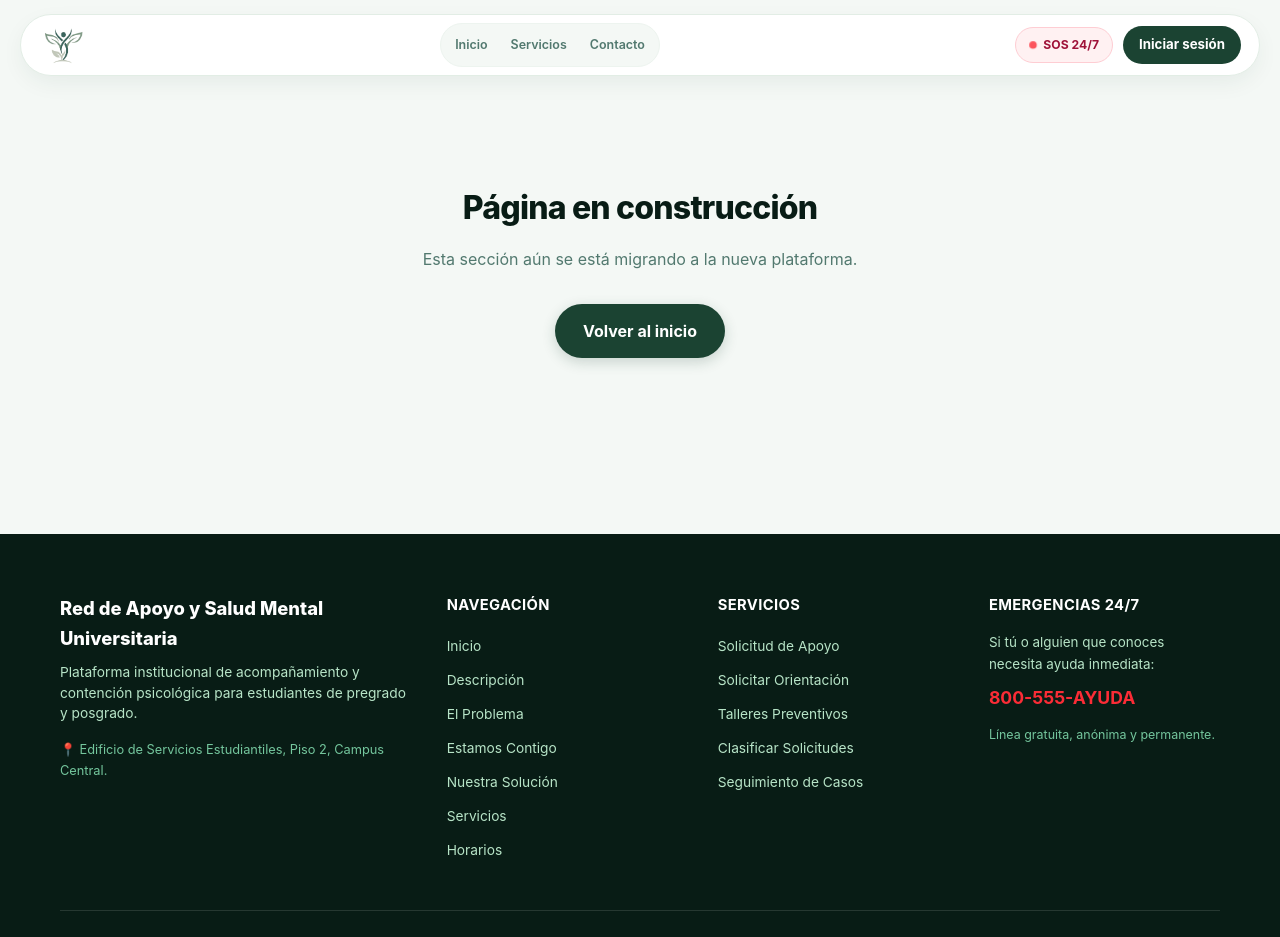
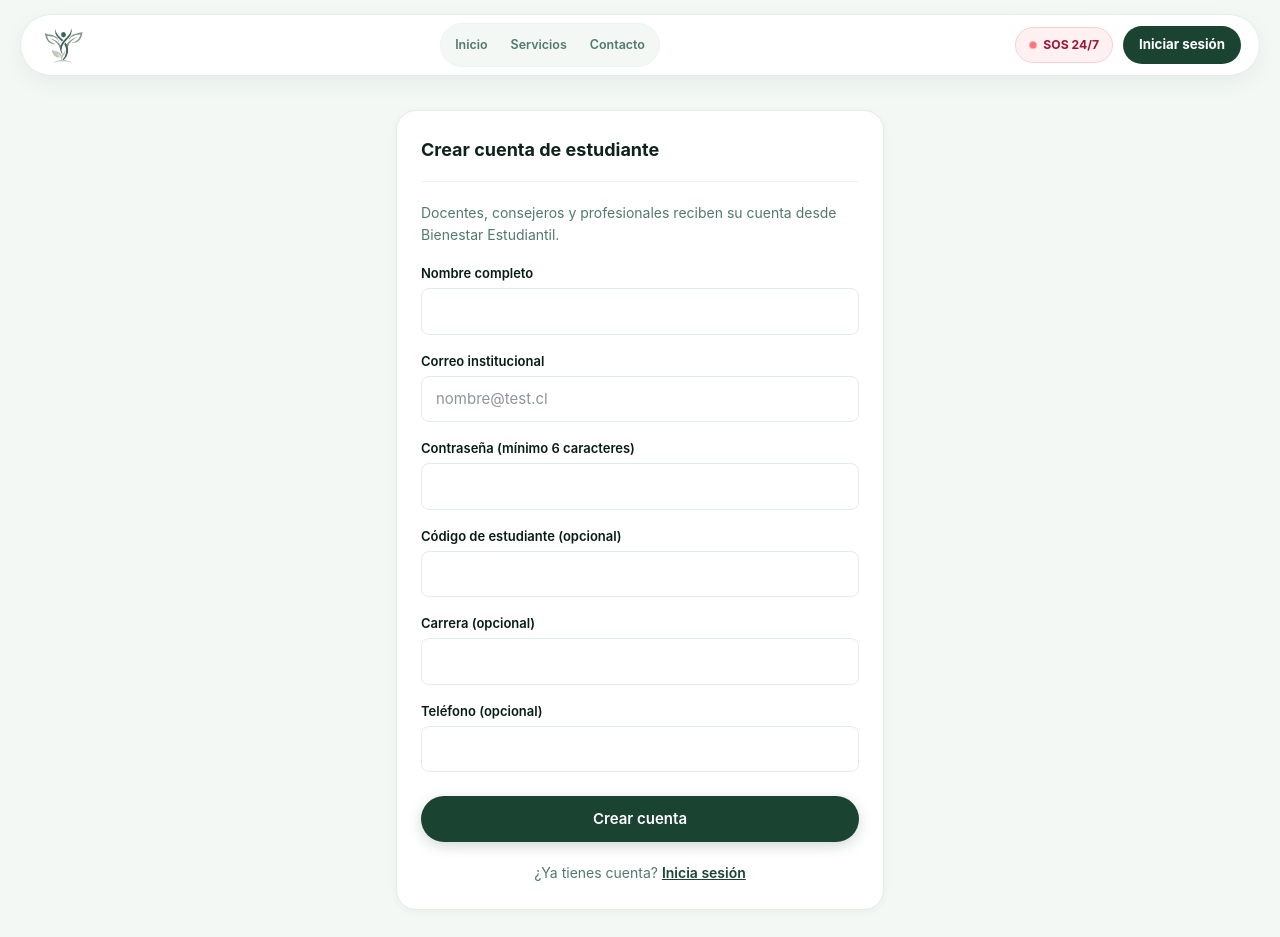
Before and after one commit to VicDario/student_mental_healthcare, a React (Vite) app in the folder frontend/: page /registro in a window 1280 px wide. Shown: the top 937 px of the page. Built offline with nearby package versions, Linux system fonts and the light colour scheme; no server answers; a web font is replaced by a local one.

Commit message:
feat(frontend): add student self-registration page
- Add /registro page that calls POST /api/auth/register and logs the student in
- Link it from the login screen

```diff
--- a/frontend/src/App.jsx
+++ b/frontend/src/App.jsx
@@ -10,6 +10,7 @@ import GestionarTalleresPage from './pages/GestionarTalleresPage'
 import HomePage from './pages/HomePage'
 import LoginPage from './pages/LoginPage'
 import PlaceholderPage from './pages/PlaceholderPage'
+import RegisterPage from './pages/RegisterPage'
 import ReportesPage from './pages/ReportesPage'
 import SeguimientoPage from './pages/SeguimientoPage'
 import SolicitudApoyoPage from './pages/SolicitudApoyoPage'
@@ -23,6 +24,7 @@ export default function App() {
       <Route element={<MainLayout />}>
         <Route index element={<HomePage />} />
         <Route path="login" element={<LoginPage />} />
+        <Route path="registro" element={<RegisterPage />} />
         <Route path="solicitud-apoyo" element={protect(['student'], <SolicitudApoyoPage />)} />
         <Route path="derivacion-docente" element={protect(['teacher'], <DerivacionDocentePage />)} />
         <Route path="clasificacion" element={protect(['counselor', 'admin'], <ClasificacionPage />)} />
--- a/frontend/src/pages/LoginPage.jsx
+++ b/frontend/src/pages/LoginPage.jsx
@@ -1,5 +1,5 @@
 import { useState } from 'react'
-import { Navigate, useLocation, useNavigate } from 'react-router'
+import { Link, Navigate, useLocation, useNavigate } from 'react-router'
 import { useAuth } from '../auth/AuthContext'
 import ApiMessage from '../components/ui/ApiMessage'
 import Button from '../components/ui/Button'
@@ -70,6 +70,13 @@ export default function LoginPage() {
           </Button>
         </form>
 
+        <p className="mt-5 text-center text-[0.875rem] text-muted">
+          ¿Eres estudiante y no tienes cuenta?{' '}
+          <Link to="/registro" className="font-semibold text-forest-800 underline">
+            Crear cuenta
+          </Link>
+        </p>
+
         <details className="mt-6 rounded-sm border border-border bg-subtle px-4 py-3 text-[0.8125rem] text-muted">
           <summary className="cursor-pointer font-semibold text-forest-900">Cuentas de prueba</summary>
           <ul className="mt-2 flex flex-col gap-1">
--- /dev/null
+++ b/frontend/src/pages/RegisterPage.jsx
@@ -0,0 +1,93 @@
+import { useState } from 'react'
+import { Link, Navigate, useNavigate } from 'react-router'
+import { api } from '../api/client'
+import { useAuth } from '../auth/AuthContext'
+import { landingFor } from '../auth/roleHome'
+import ApiMessage from '../components/ui/ApiMessage'
+import Button from '../components/ui/Button'
+import FormField from '../components/ui/form/FormField'
+import Input from '../components/ui/form/Input'
+import Panel from '../components/ui/Panel'
+import { useSubmit } from '../hooks/useSubmit'
+
+const EMPTY_FORM = { name: '', email: '', password: '', studentCode: '', program: '', phone: '' }
+
+// Registro público (POST /api/auth/register). Solo crea estudiantes;
+// los demás perfiles los crea un administrador en Administración de usuarios.
+export default function RegisterPage() {
+  const { user, login } = useAuth()
+  const navigate = useNavigate()
+  const [form, setForm] = useState(EMPTY_FORM)
+  const { submit, pending, error, fieldError } = useSubmit()
+
+  if (user) return <Navigate to={landingFor(user.role)} replace />
+
+  const update = (field) => (event) => setForm((prev) => ({ ...prev, [field]: event.target.value }))
+
+  async function handleSubmit(event) {
+    event.preventDefault()
+    // Los campos opcionales vacíos no se envían
+    const body = Object.fromEntries(Object.entries(form).filter(([, value]) => value.trim() !== ''))
+    const logged = await submit(async () => {
+      await api('/auth/register', { method: 'POST', body })
+      return login(form.email, form.password)
+    })
+    if (logged) navigate(landingFor(logged.role), { replace: true })
+  }
+
+  return (
+    <div className="mx-auto w-full max-w-130 px-4 pt-6 pb-16">
+      <Panel id="register-title" title="Crear cuenta de estudiante">
+        <p className="mb-4 text-[0.875rem] text-muted">
+          Docentes, consejeros y profesionales reciben su cuenta desde Bienestar Estudiantil.
+        </p>
+
+        <ApiMessage error={error && !error.errors?.length ? error : null} />
+
+        <form onSubmit={handleSubmit} noValidate>
+          <FormField id="register-name" label="Nombre completo" error={fieldError('name')}>
+            <Input id="register-name" autoComplete="name" value={form.name} onChange={update('name')} />
+          </FormField>
+          <FormField id="register-email" label="Correo institucional" error={fieldError('email')}>
+            <Input
+              id="register-email"
+              type="email"
+              autoComplete="email"
+              value={form.email}
+              onChange={update('email')}
+              placeholder="nombre@test.cl"
+            />
+          </FormField>
+          <FormField id="register-password" label="Contraseña (mínimo 6 caracteres)" error={fieldError('password')}>
+            <Input
+              id="register-password"
+              type="password"
+              autoComplete="new-password"
+              value={form.password}
+              onChange={update('password')}
+            />
+          </FormField>
+          <FormField id="register-student-code" label="Código de estudiante (opcional)" error={fieldError('studentCode')}>
+            <Input id="register-student-code" value={form.studentCode} onChange={update('studentCode')} />
+          </FormField>
+          <FormField id="register-program" label="Carrera (opcional)" error={fieldError('program')}>
+            <Input id="register-program" value={form.program} onChange={update('program')} />
+          </FormField>
+          <FormField id="register-phone" label="Teléfono (opcional)" error={fieldError('phone')}>
+            <Input id="register-phone" type="tel" autoComplete="tel" value={form.phone} onChange={update('phone')} />
+          </FormField>
+          <Button type="submit" className="mt-2 w-full" disabled={pending}>
+            {pending ? 'Creando cuenta…' : 'Crear cuenta'}
+          </Button>
+        </form>
+
+        <p className="mt-5 text-center text-[0.875rem] text-muted">
+          ¿Ya tienes cuenta?{' '}
+          <Link to="/login" className="font-semibold text-forest-800 underline">
+            Inicia sesión
+          </Link>
+        </p>
+      </Panel>
+    </div>
+  )
+}
```
